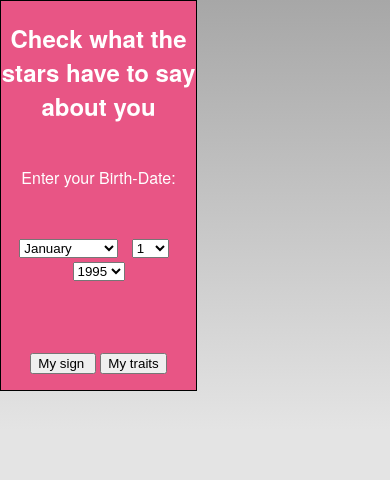
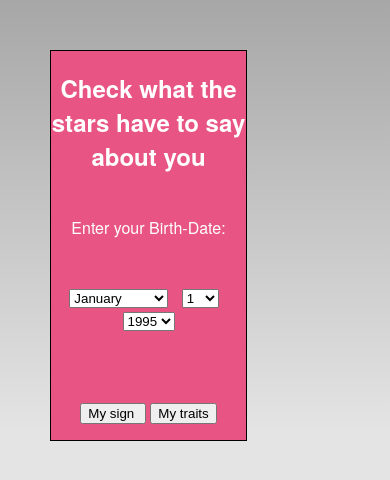
Before and after one commit to divyanshmethi/Astrology_prediction, a plain HTML site: page www/index.html in a window 390 px wide. Drawn offline with Linux system fonts and the light colour scheme; some packages are replaced by stand-ins of ours.

Commit message:
Update index.css

```diff
--- a/www/css/index.css
+++ b/www/css/index.css
@@ -56,7 +56,7 @@ body {
     width:50%;                   /* text area width */
     text-align:center;
     padding:20;     /* image height is 200px (bottom 20px are overlapped with text) */
-    margin: 50px 0px 0xp 50px;
+    margin: 50px;
     background-color:#e85585;;                               /* offset horizontal: half of text area width */
 }
 
```
